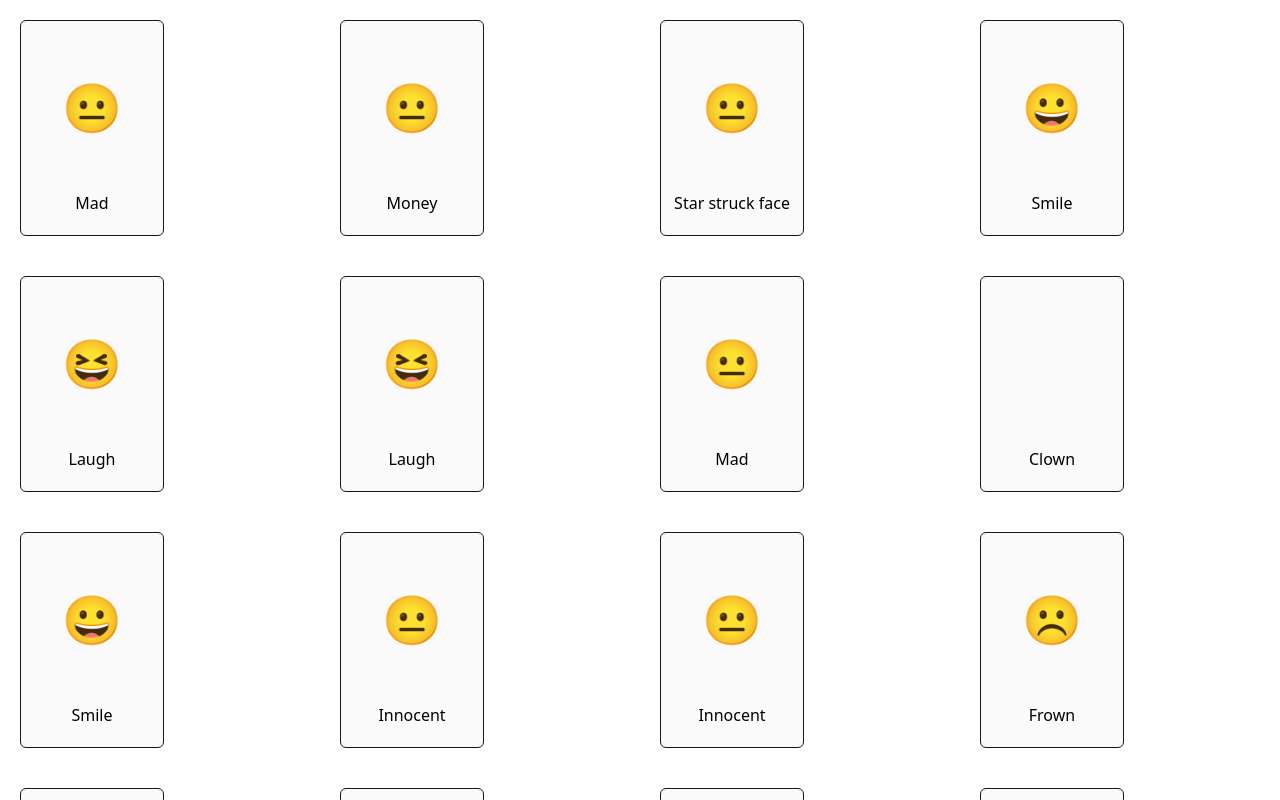
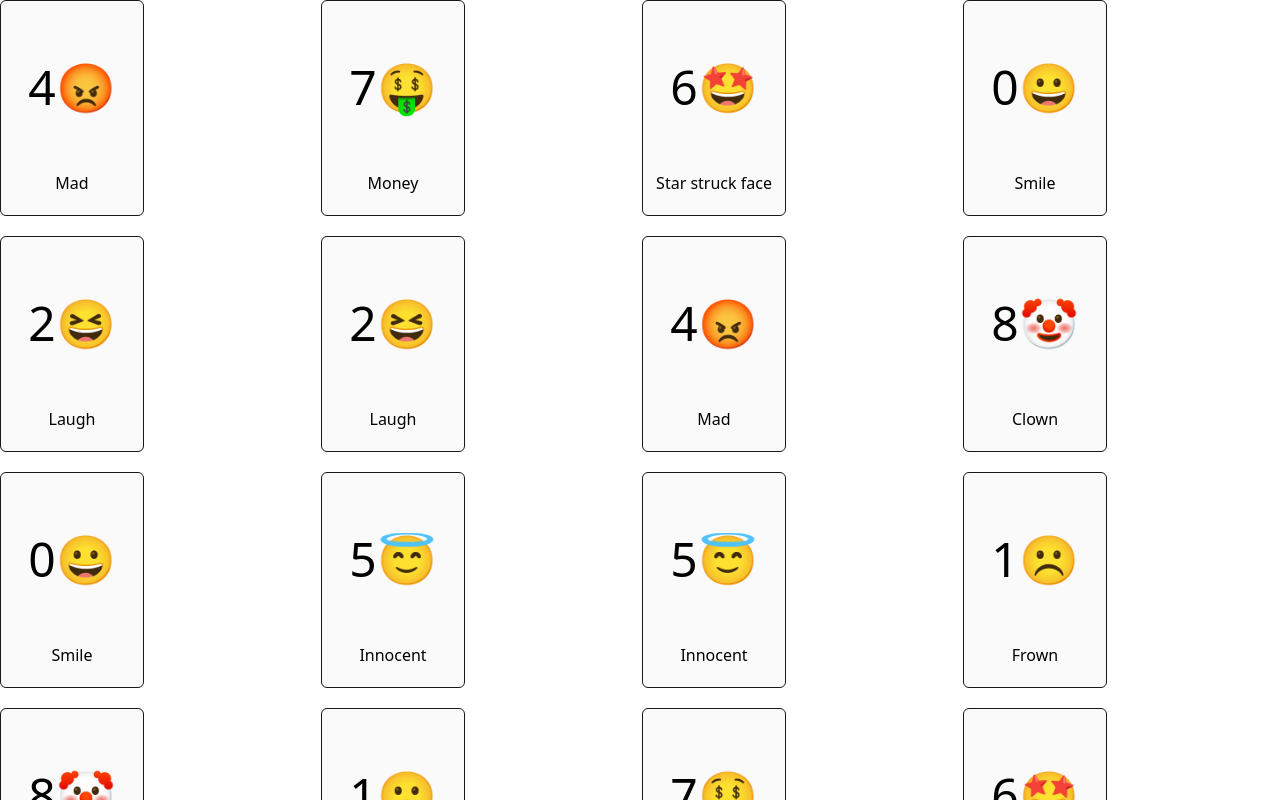
Before and after one commit to santhosh-kumar-karthikeyan/MemTest, a React (Vite) app: page / in a window 1280 px wide. Shown: the top 800 px of the page. Built offline with nearby package versions, Linux system fonts and the light colour scheme.

Commit message:
fix the card grid with emojis

```diff
--- a/src/App.tsx
+++ b/src/App.tsx
@@ -1,5 +1,5 @@
 import { Board } from "./components";
-import { cards } from "./utilities";
+import { idToEmoji } from "./utilities";
 
 // function generateIndices(): [number, number] {
 
@@ -9,7 +9,7 @@ import { cards } from "./utilities";
 export default function App() {
   return (
     <>
-      <Board cards={cards} />
+      <Board cards={idToEmoji } />
     </>
   );
 }
--- a/src/components/Board.tsx
+++ b/src/components/Board.tsx
@@ -1,19 +1,30 @@
 import type { CardType } from "../types";
 import { Card } from "../components";
+import { useState } from "react";
 
 export default function Board({ cards }: { cards: CardType[] }) {
+  function cardOpen(idx: number) {
+    console.log("Open cards: ",openCards)
+    if (idx in openCards)
+      return
+    if (openCards.length >= 2) setOpenCards([]);
+    else setOpenCards((curr) => [...curr, idx]);
+  }
+  const [openCards, setOpenCards] = useState<number[]>([]);
   const numSlots: number = 16;
   const cardLocations: number[] = [];
   for (let i = 0; i < numSlots / 2; i++) cardLocations.push(i, i);
-  console.log(cardLocations);
   for (let i = numSlots - 1; i > 0; i--) {
     const j = Math.floor(Math.random() * (i + 1));
     [cardLocations[i], cardLocations[j]] = [cardLocations[j], cardLocations[i]];
   }
-  console.log("After shuffle: ");
-  console.log(cardLocations);
-  const cardList = cardLocations.map((id,idx) => (
-    <Card key={idx} card={cards[id]} />
+  const cardList = cardLocations.map((id, idx) => (
+    <Card key={idx} card={cards[id]} cardOpen={cardOpen} />
   ));
-  return <main className="grid grid-cols-4 grid-rows-4">{cardList}</main>;
+  return (
+    <main className="grid md:grid-cols-4 grid-rows-4 gap-y-5 gap-x-1">
+      {openCards}
+      {cardList}
+    </main>
+  );
 }
--- a/src/components/Card.tsx
+++ b/src/components/Card.tsx
@@ -1,11 +1,12 @@
 import type { CardType } from "../types";
-import { idImgMap } from "../utilities";
+import { idToEmoji } from "../utilities";
 
-export default function Card({ card }: { card: CardType }) {
+export default function Card({ card, cardOpen}: { card: CardType, cardOpen: (idx: number) => void }) {
   return (
-    <main className="aspect-[2/3] w-36 py-5 bg-gray-200/20 m-5 flex flex-col justify-end items-center space-y-15 rounded-md border border-zinc-900">
+    <main onClick={() => cardOpen(card.id)} className="aspect-[2/3] w-36 py-5 bg-gray-200/20 flex flex-col justify-end items-center space-y-15 rounded-md border border-zinc-900">
       <section className="text-5xl">
-        {card.id >= 0 && card.id <= idImgMap.length ? idImgMap[card.id] : "😐"}
+        {card.id}
+        {card.id >= 0 && card.id <= idToEmoji.length ? card.emoji : "😐"}
       </section>
       <p>{card.name}</p>
     </main>
--- a/src/utilities/idToImage.ts
+++ /dev/null
@@ -1,5 +0,0 @@
-export const idImgMap = [
-    "😀",
-    "☹️",
-    "😆"
-]
--- a/src/utilities/index.ts
+++ b/src/utilities/index.ts
@@ -1,3 +1,3 @@
-import { idImgMap } from "./idToImage";
-import { cards } from "./indexToCards";
-export { idImgMap, cards };
+import { idToEmoji } from "./indexToCards";
+
+export { idToEmoji };
--- a/src/utilities/indexToCards.ts
+++ b/src/utilities/indexToCards.ts
@@ -1,6 +1,6 @@
 import type { CardType } from "../types";
 
-export const cards: CardType[] = [
+export const idToEmoji: CardType[] = [
   {
     id: 0,
     emoji: "😀",
@@ -22,7 +22,7 @@ export const cards: CardType[] = [
     name: "Mad",
   },
   {
-    id: 3,
+    id: 8,
     emoji: "🤡",
     name: "Clown",
   },
```
